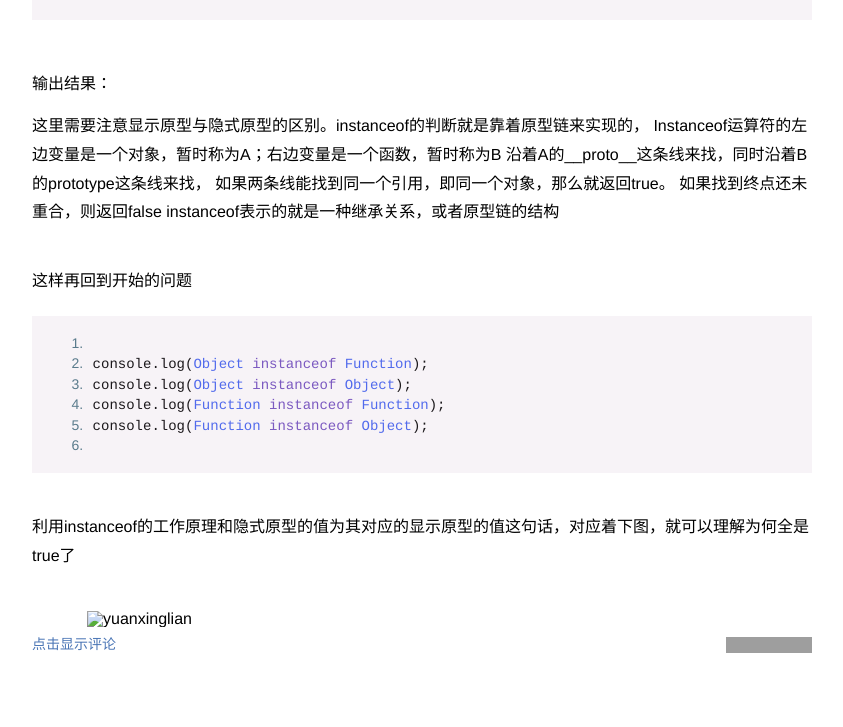
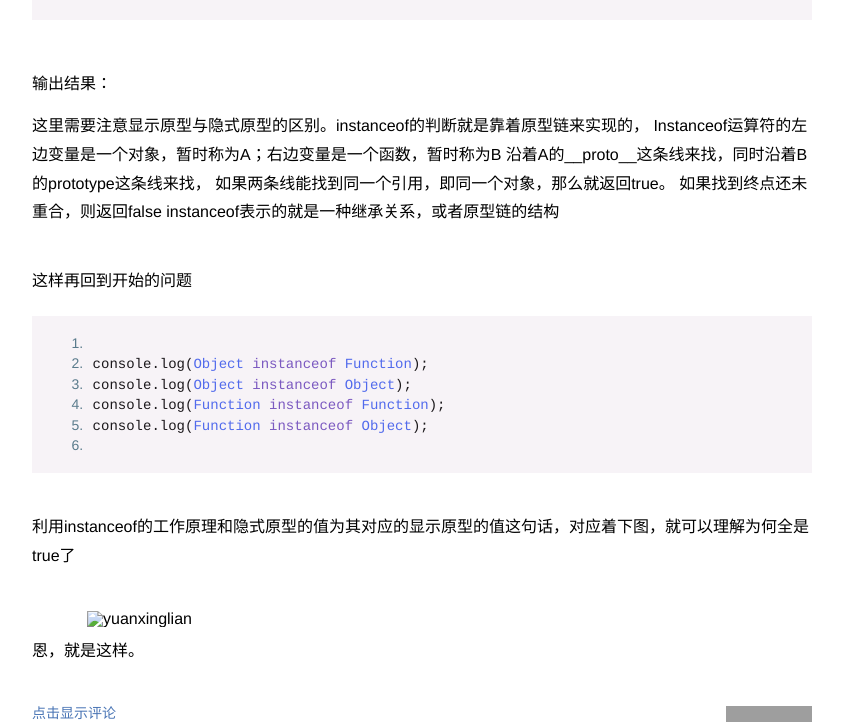
Before and after one commit to madaono/madaono.github.io, a Jekyll site: the page built from _posts/2016-4-21-js-yuanxing.html, in a window 1280 px wide and 900 px high, scrolled down 3106 px, cut to the strip 0-727 px from the top of the window. Shown: the whole strip, without its empty margins (218-1061 px from the left). Built offline with Jekyll 4.4.1, drawn with Linux system fonts in a browser that asks for light colours; grey boxes are pictures that could not be loaded.

Commit message:
Update 2016-4-21-js-yuanxing.html

```diff
--- a/_posts/2016-4-21-js-yuanxing.html
+++ b/_posts/2016-4-21-js-yuanxing.html
@@ -5,14 +5,7 @@
 description: 手持一条原型链，携手共建新家园
 ---
 
-<!DOCTYPE html>
-<html lang="en">
-<head>
-	<meta charset="UTF-8">
-	<title>Document</title>
-</head>
-<body>
-	<p>在一开始接触JS时，就经常看到原型，一直认为原型就是对象的Prototype属性，像toString(),valueOf()等方法都是定义在Object.prototype上，至于原型链是什么鬼，希腊乃。</p>
+<p>在一开始接触JS时，就经常看到原型，一直认为原型就是对象的Prototype属性，像toString(),valueOf()等方法都是定义在Object.prototype上，至于原型链是什么鬼，希腊乃。</p>
 <h3 style="color:green">小栗子</h3>
 <pre>
 <code>
@@ -159,5 +152,4 @@
 <img src="madaono.github.io/imgs/原型.png" alt="yuanxinglian">
 
 
-</body>
-</html>
+<p>恩，就是这样。</p>
```
